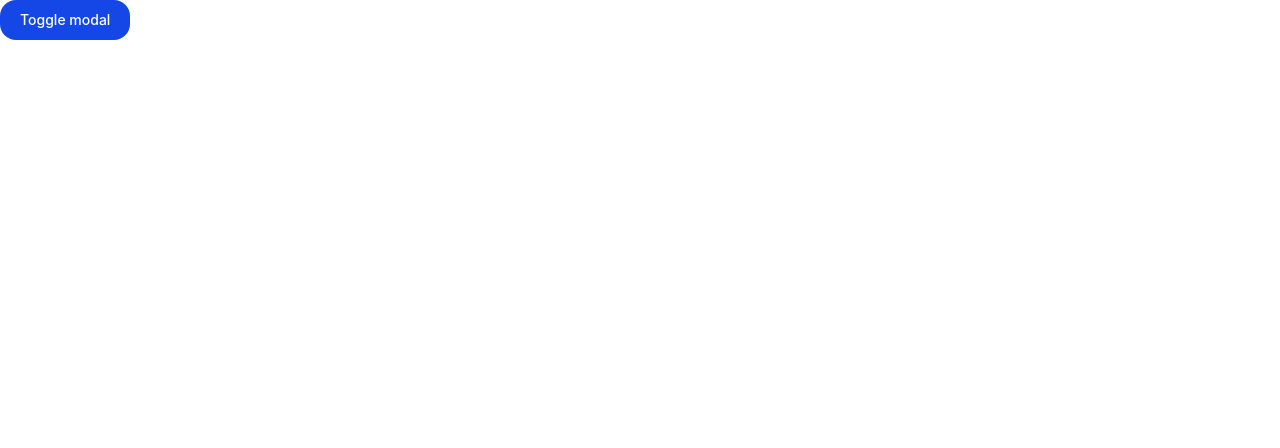
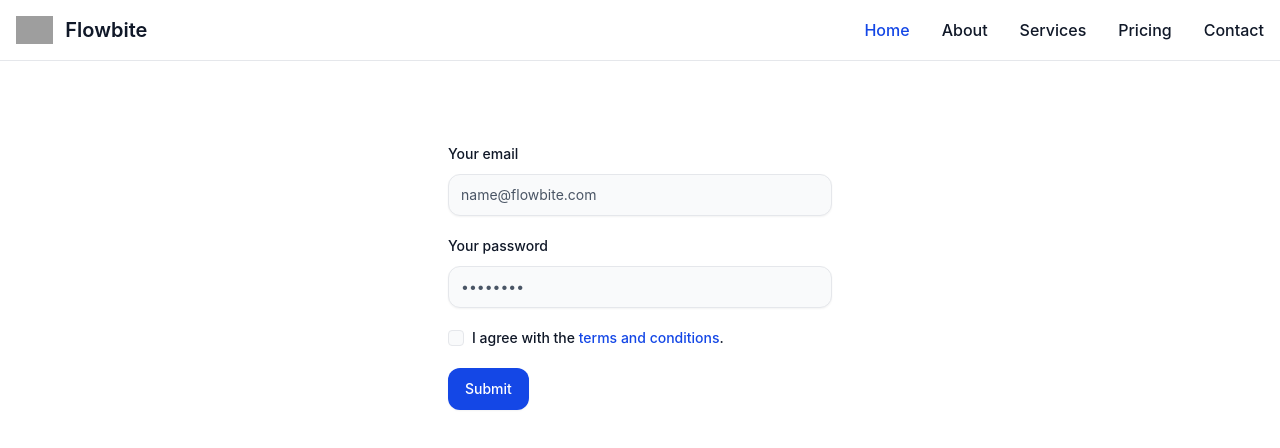
Before and after one commit to IEVN1002-23002055/segundoparcialangular, an Angular app: page / in a window 1280 px wide. Shown: the top 448 px of the page. Built offline with nearby package versions, Linux system fonts and the light colour scheme; grey boxes are pictures that could not be loaded.

Commit message:
usuario-03/10/26

```diff
--- a/src/app/app.html
+++ b/src/app/app.html
@@ -1,51 +1,3 @@
-  <!DOCTYPE html>
-  <html lang="en">
-  <head>
-    <meta charset="UTF-8">
-    <meta name="viewport" content="width=device-width, initial-scale=1.0">
-    <title>Document</title>
-  </head>
-  <body>
-    <!-- Modal toggle -->
-<button data-modal-target="defaultModal" data-modal-toggle="defaultModal" class="block text-white bg-blue-700 hover:bg-blue-800 focus:ring-4 focus:outline-none focus:ring-blue-300 font-medium rounded-lg text-sm px-5 py-2.5 text-center dark:bg-blue-600 dark:hover:bg-blue-700 dark:focus:ring-blue-800" type="button">
-Toggle modal
-</button>
-
-<!-- Main modal -->
-<div id="defaultModal" tabindex="-1" aria-hidden="true" class="fixed top-0 left-0 right-0 z-50 hidden w-full p-4 overflow-x-hidden overflow-y-auto md:inset-0 h-[calc(100%-1rem)] max-h-full">
-    <div class="relative w-full max-w-2xl max-h-full">
-        <!-- Modal content -->
-        <div class="relative bg-white rounded-lg shadow-sm dark:bg-gray-700">
-            <!-- Modal header -->
-            <div class="flex items-start justify-between p-4 border-b rounded-t dark:border-gray-600 border-gray-200">
-                <h3 class="text-xl font-semibold text-gray-900 dark:text-white">
-                    Terms of Service
-                </h3>
-                <button type="button" class="text-gray-400 bg-transparent hover:bg-gray-200 hover:text-gray-900 rounded-lg text-sm w-8 h-8 ml-auto inline-flex justify-center items-center dark:hover:bg-gray-600 dark:hover:text-white" data-modal-hide="defaultModal">
-                    <svg class="w-3 h-3" aria-hidden="true" xmlns="http://www.w3.org/2000/svg" fill="none" viewBox="0 0 14 14">
-                        <path stroke="currentColor" stroke-linecap="round" stroke-linejoin="round" stroke-width="2" d="m1 1 6 6m0 0 6 6M7 7l6-6M7 7l-6 6"/>
-                    </svg>
-                    <span class="sr-only">Close modal</span>
-                </button>
-            </div>
-            <!-- Modal body -->
-            <div class="p-6 space-y-6">
-                <p class="text-base leading-relaxed text-gray-500 dark:text-gray-400">
-                    With less than a month to go before the European Union enacts new consumer privacy laws for its citizens, companies around the world are updating their terms of service agreements to comply.
-                </p>
-                <p class="text-base leading-relaxed text-gray-500 dark:text-gray-400">
-                    The European Union’s General Data Protection Regulation (G.D.P.R.) goes into effect on May 25 and is meant to ensure a common set of data rights in the European Union. It requires organizations to notify users as soon as possible of high-risk data breaches that could personally affect them.
-                </p>
-            </div>
-            <!-- Modal footer -->
-            <div class="flex items-center p-6 space-x-2 border-t border-gray-200 rounded-b dark:border-gray-600">
-                <button data-modal-hide="defaultModal" type="button" class="text-white bg-blue-700 hover:bg-blue-800 focus:ring-4 focus:outline-none focus:ring-blue-300 font-medium rounded-lg text-sm px-5 py-2.5 text-center dark:bg-blue-600 dark:hover:bg-blue-700 dark:focus:ring-blue-800">I accept</button>
-                <button data-modal-hide="defaultModal" type="button" class="text-gray-500 bg-white hover:bg-gray-100 focus:ring-4 focus:outline-none focus:ring-blue-300 rounded-lg border border-gray-200 text-sm font-medium px-5 py-2.5 hover:text-gray-900 focus:z-10 dark:bg-gray-700 dark:text-gray-300 dark:border-gray-500 dark:hover:text-white dark:hover:bg-gray-600 dark:focus:ring-gray-600">Decline</button>
-            </div>
-        </div>
-    </div>
-</div>
 <router-outlet></router-outlet>
-
-  </body>
-  </html>
+<app-navbar></app-navbar>
+<app-usuario></app-usuario>
--- a/src/app/app.ts
+++ b/src/app/app.ts
@@ -1,16 +1,17 @@
 import { Component, OnInit, signal } from '@angular/core';
 import { RouterOutlet } from '@angular/router';
-import { Zodiaco } from './formularios/zodiaco/zodiaco';
 import { initFlowbite } from 'flowbite';
+import { Navbar } from './navbar/navbar';
+import { Usuario } from './formularios/usuario/usuario';
 
 @Component({
-  imports: [RouterOutlet, Zodiaco],
+  imports: [RouterOutlet, Navbar, Usuario],
   selector: 'app-root',
   styleUrl: './app.css',
   templateUrl: './app.html',
 })
 export class App implements OnInit {
-  protected readonly title = signal('segundoparcialAngular');
+ title = "web-app"
 
   ngOnInit(): void {
     initFlowbite();
--- /dev/null
+++ b/src/app/formularios/usuario/usuario.html
@@ -0,0 +1,21 @@
+<br>
+<br>
+<br>
+<br>
+<br>
+<br>
+<form class="max-w-sm mx-auto">
+  <div class="mb-5">
+    <label for="email" class="block mb-2.5 text-sm font-medium text-heading">Your email</label>
+    <input type="email" id="email" class="bg-neutral-secondary-medium border border-default-medium text-heading text-sm rounded-base focus:ring-brand focus:border-brand block w-full px-3 py-2.5 shadow-xs placeholder:text-body" placeholder="name@flowbite.com" required />
+  </div>
+  <div class="mb-5">
+    <label for="password" class="block mb-2.5 text-sm font-medium text-heading">Your password</label>
+    <input type="password" id="password" class="bg-neutral-secondary-medium border border-default-medium text-heading text-sm rounded-base focus:ring-brand focus:border-brand block w-full px-3 py-2.5 shadow-xs placeholder:text-body" placeholder="••••••••" required />
+  </div>
+  <label for="remember" class="flex items-center mb-5">
+    <input id="remember" type="checkbox" value="" class="w-4 h-4 border border-default-medium rounded-xs bg-neutral-secondary-medium focus:ring-2 focus:ring-brand-soft" required />
+    <p class="ms-2 text-sm font-medium text-heading select-none">I agree with the <a href="#" class="text-fg-brand hover:underline">terms and conditions</a>.</p>
+  </label>
+  <button type="submit" class="text-white bg-brand box-border border border-transparent hover:bg-brand-strong focus:ring-4 focus:ring-brand-medium shadow-xs font-medium leading-5 rounded-base text-sm px-4 py-2.5 focus:outline-none">Submit</button>
+</form>
--- /dev/null
+++ b/src/app/formularios/usuario/usuario.ts
@@ -0,0 +1,9 @@
+import { Component } from '@angular/core';
+
+@Component({
+  imports: [],
+  selector: 'app-usuario',
+  styleUrl: './usuario.css',
+  templateUrl: './usuario.html',
+})
+export class Usuario {}
--- /dev/null
+++ b/src/app/navbar/navbar.html
@@ -0,0 +1,32 @@
+
+<nav class="bg-neutral-primary fixed w-full z-20 top-0 start-0 border-b border-default">
+  <div class="max-w-screen-xl flex flex-wrap items-center justify-between mx-auto p-4">
+    <a href="https://flowbite.com/" class="flex items-center space-x-3 rtl:space-x-reverse">
+        <img src="https://flowbite.com/docs/images/logo.svg" class="h-7" alt="Flowbite Logo" />
+        <span class="self-center text-xl text-heading font-semibold whitespace-nowrap">Flowbite</span>
+    </a>
+    <button data-collapse-toggle="navbar-default" type="button" class="inline-flex items-center p-2 w-10 h-10 justify-center text-sm text-body rounded-base md:hidden hover:bg-neutral-secondary-soft hover:text-heading focus:outline-none focus:ring-2 focus:ring-neutral-tertiary" aria-controls="navbar-default" aria-expanded="false">
+        <span class="sr-only">Open main menu</span>
+        <svg class="w-6 h-6" aria-hidden="true" xmlns="http://www.w3.org/2000/svg" width="24" height="24" fill="none" viewBox="0 0 24 24"><path stroke="currentColor" stroke-linecap="round" stroke-width="2" d="M5 7h14M5 12h14M5 17h14"/></svg>
+    </button>
+    <div class="hidden w-full md:block md:w-auto" id="navbar-default">
+      <ul class="font-medium flex flex-col p-4 md:p-0 mt-4 border border-default rounded-base bg-neutral-secondary-soft md:flex-row md:space-x-8 rtl:space-x-reverse md:mt-0 md:border-0 md:bg-neutral-primary">
+        <li>
+          <a href="#" class="block py-2 px-3 text-white bg-brand rounded md:bg-transparent md:text-fg-brand md:p-0" aria-current="page">Home</a>
+        </li>
+        <li>
+          <a href="#" class="block py-2 px-3 text-heading rounded hover:bg-neutral-tertiary md:hover:bg-transparent md:border-0 md:hover:text-fg-brand md:p-0 md:dark:hover:bg-transparent">About</a>
+        </li>
+        <li>
+          <a href="#" class="block py-2 px-3 text-heading rounded hover:bg-neutral-tertiary md:hover:bg-transparent md:border-0 md:hover:text-fg-brand md:p-0 md:dark:hover:bg-transparent">Services</a>
+        </li>
+        <li>
+          <a href="#" class="block py-2 px-3 text-heading rounded hover:bg-neutral-tertiary md:hover:bg-transparent md:border-0 md:hover:text-fg-brand md:p-0 md:dark:hover:bg-transparent">Pricing</a>
+        </li>
+        <li>
+          <a href="#" class="block py-2 px-3 text-heading rounded hover:bg-neutral-tertiary md:hover:bg-transparent md:border-0 md:hover:text-fg-brand md:p-0 md:dark:hover:bg-transparent">Contact</a>
+        </li>
+      </ul>
+    </div>
+  </div>
+</nav>
--- /dev/null
+++ b/src/app/navbar/navbar.ts
@@ -0,0 +1,11 @@
+import { Component } from '@angular/core';
+
+@Component({
+  imports: [],
+  selector: 'app-navbar',
+  styleUrl: './navbar.css',
+  templateUrl: './navbar.html',
+})
+export class Navbar {
+
+}
```
Also changed, not shown: src/app/formularios/usuario/usuario.css (added), src/app/navbar/navbar.css (added), 2 other files (tests, documents, lock files or other folders).
